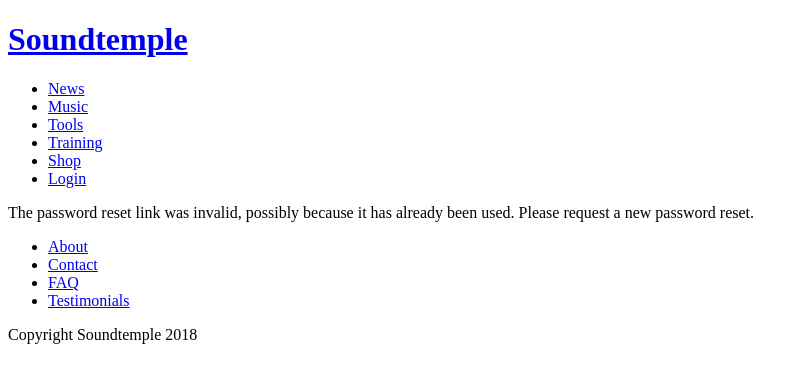
After one commit to soundtemple/soundtemple, a Django app: a page that uses auth_user/templates/base.html in a window 1280 px wide. The commit adds this page. Shown: the top 383 px of the page, without its empty margins (0-808 px from the left). Run offline with Django 3.2, Linux system fonts and the light colour scheme; parts of the project's set-up code (start-up, migrations or seed data) failed here and were passed over; some libraries are stand-ins or nearby versions.

Commit message:
Implement password reset

```diff
--- a/auth_user/templates/auth_user/login.html
+++ b/auth_user/templates/auth_user/login.html
@@ -1,4 +1,4 @@
-{% extends 'pages/base.html' %}
+{% extends '../base.html' %}
 
 {% block title %}Login{% endblock %}
 
@@ -30,4 +30,6 @@
         <input type="hidden" name="next" value="{{ next }}" />
     </form>
 
+    <a href="/user/password_reset">Forgot password</a>
+
 {% endblock %}
--- /dev/null
+++ b/auth_user/templates/base.html
@@ -0,0 +1,3 @@
+{% extends 'soundtemple/base.html' %}
+
+{#  no app navigation for auth_user pages #}
--- /dev/null
+++ b/auth_user/templates/registration/password_reset_confirm.html
@@ -0,0 +1,19 @@
+{% extends '../base.html' %}
+{% load widget_tweaks %}
+
+{% block content %}
+  {% if validlink %}
+    <h3>Change password</h3>
+    <form method="post">
+      {% csrf_token %}
+      <p>{% render_field form.new_password1 placeholder="New password" %}</p>
+      <p>{% render_field form.new_password2 placeholder="Confirm password" %}</p>
+      <button type="submit">Change password</button>
+    </form>
+  {% else %}
+    <p>
+      The password reset link was invalid, possibly because it has already been used.
+      Please request a new password reset.
+    </p>
+  {% endif %}
+{% endblock %}
--- /dev/null
+++ b/auth_user/templates/registration/password_reset_subject.txt
@@ -0,0 +1 @@
+Soundtemple password reset
--- a/auth_user/urls.py
+++ b/auth_user/urls.py
@@ -1,8 +1,18 @@
-from django.conf.urls import  url
+from django.conf.urls import  url, include
 from . import views
+from django.contrib.auth import views as auth_views
 
 urlpatterns = [
     url(r'^login_page', views.login_page, name='login_page'),
     url(r'^logout', views.logout_user, name='logout_user'),
-    url(r'^login', views.login_user, name='login_user')
+    url(r'^login', views.login_user, name='login_user'),
+    url(r'^registration/', include('django.contrib.auth.urls')),
 ]
+
+urlpatterns += [
+    url(r'^password_reset/$', auth_views.password_reset, name='password_reset'),
+    url(r'^password_reset/done/$', auth_views.password_reset_done, name='password_reset_done'),
+    url(r'^reset/(?P<uidb64>[0-9A-Za-z_\-]+)/(?P<token>[0-9A-Za-z]{1,13}-[0-9A-Za-z]{1,20})/$',
+        auth_views.password_reset_confirm, name='password_reset_confirm'),
+    url(r'^reset/done/$', auth_views.password_reset_complete, name='password_reset_complete'),
+]
--- a/soundtemple/settings.py
+++ b/soundtemple/settings.py
@@ -31,8 +31,6 @@ ALLOWED_HOSTS = []
 # Application definition
 
 INSTALLED_APPS = [
-    'django.contrib.admin',
-    'django.contrib.auth',
     'django.contrib.contenttypes',
     'django.contrib.sessions',
     'django.contrib.messages',
@@ -42,7 +40,11 @@ INSTALLED_APPS = [
     'soundtemple',
     'auth_user',
     'widget_tweaks',
+    'django.contrib.admin',
+    'django.contrib.auth',
 ]
+
+EMAIL_BACKEND = 'django.core.mail.backends.console.EmailBackend'  # During development only
 
 MIDDLEWARE = [
     'django.middleware.security.SecurityMiddleware',
```
Also changed, not shown: auth_user/templates/registration/password_reset_complete.html (added, +7 -0 lines), auth_user/templates/registration/password_reset_done.html (added, +12 -0 lines), auth_user/templates/registration/password_reset_email.html (added, +12 -0 lines), auth_user/templates/registration/password_reset_form.html (added, +11 -0 lines). Lines whose indentation alone changed are shown as unchanged.
